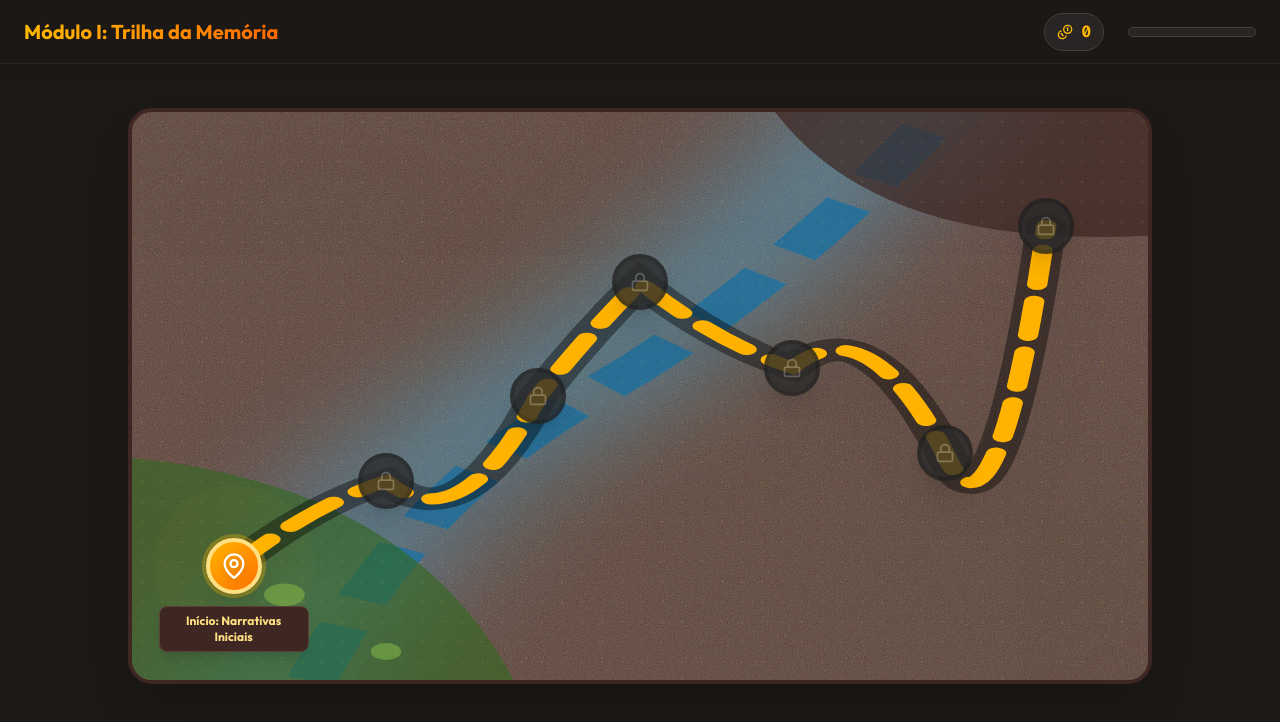
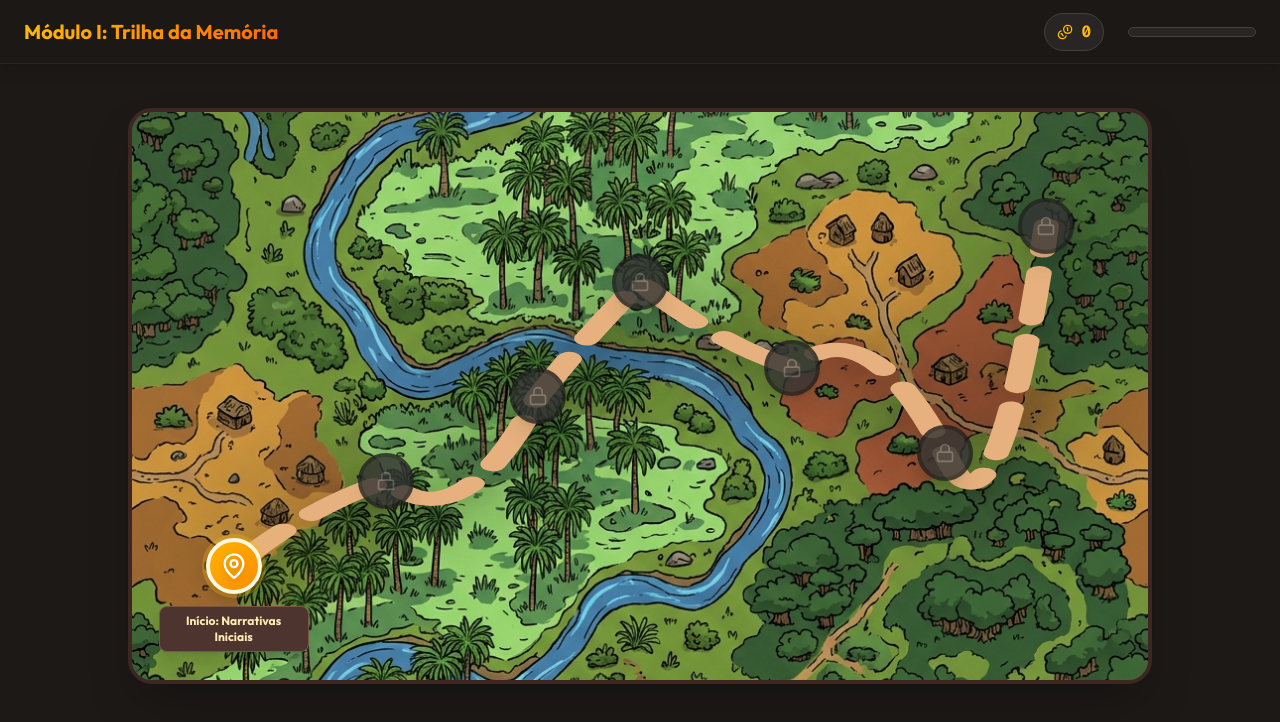
Before and after one commit to weslley-nunes/projeto_resistencia, a Next.js app: page /modulo1 in a window 1280 px wide. Shown: the top 722 px of the page. Built offline with nearby package versions, Linux system fonts and the light colour scheme; no server answers.

Commit message:
feat: Update map with generated custom background (Cerrado style)

```diff
--- a/components/GameMap.tsx
+++ b/components/GameMap.tsx
@@ -40,66 +40,16 @@ export default function GameMap({ nodes, onNodeClick, completedNodes }: GameMapP
         <div className="relative w-full aspect-video bg-[#5D4037] rounded-3xl overflow-hidden shadow-2xl border-4 border-[#3E2723] select-none">
             {/* --- LAYOUT BACKGROUND LAYERS --- */}
 
-            {/* 1. Base Soil Texture (Cerrado Earth) */}
-            <div className="absolute inset-0 bg-[#5D4037] opacity-100">
-                <svg width="100%" height="100%" xmlns="http://www.w3.org/2000/svg">
-                    <filter id="noiseFilter">
-                        <feTurbulence type="fractalNoise" baseFrequency="0.8" numOctaves="3" stitchTiles="stitch" />
-                    </filter>
-                    <rect width="100%" height="100%" filter="url(#noiseFilter)" opacity="0.3" mix-blend-mode="multiply" />
-                </svg>
+            {/* 1. Generated Background Image */}
+            <div className="absolute inset-0">
+                <img
+                    src="/assets/map_background_tocantins.png"
+                    alt="Mapa do Cerrado com Elementos Culturais"
+                    className="w-full h-full object-cover opacity-100"
+                />
+                {/* Overlay to ensure text readability if needed, or to blend with theme */}
+                <div className="absolute inset-0 bg-black mix-blend-overlay opacity-10"></div>
             </div>
-
-            {/* 2. Rivers (Tocantins / Araguaia) */}
-            <svg className="absolute inset-0 w-full h-full pointer-events-none opacity-60" viewBox="0 0 100 100" preserveAspectRatio="none">
-                {/* Main River Flowing Top-Right to Bottom-Leftish */}
-                <path
-                    d="M 80 -10 Q 60 30 40 50 T 10 110"
-                    fill="none"
-                    stroke="#4FC3F7"
-                    strokeWidth="12"
-                    strokeLinecap="round"
-                    className="blur-sm"
-                />
-                <path
-                    d="M 85 -10 Q 65 30 45 50 T 15 110"
-                    fill="none"
-                    stroke="#0288D1"
-                    strokeWidth="5"
-                    strokeDasharray="10 5"
-                />
-            </svg>
-
-            {/* 3. Regions (Indigenous & Quilombola Areas) */}
-            <svg className="absolute inset-0 w-full h-full pointer-events-none" viewBox="0 0 100 100" preserveAspectRatio="none">
-                {/* Indigenous Territory (Forest Green Area) */}
-                <path
-                    d="M -10 60 Q 30 60 40 110 L -10 110 Z"
-                    fill="#33691E"
-                    opacity="0.6"
-                />
-                <circle cx="15" cy="85" r="2" fill="#8BC34A" opacity="0.5" />
-                <circle cx="25" cy="95" r="1.5" fill="#8BC34A" opacity="0.5" />
-
-                {/* Quilombola Territory (Deep Earth / Clay Area) */}
-                <path
-                    d="M 110 20 Q 70 30 60 -10 L 110 -10 Z"
-                    fill="#3E2723"
-                    opacity="0.7"
-                />
-
-                {/* Forest Patches (Matas) */}
-                <circle cx="85" cy="80" r="15" fill="#1B5E20" opacity="0.4" className="blur-xl" />
-                <circle cx="20" cy="20" r="12" fill="#1B5E20" opacity="0.4" className="blur-xl" />
-            </svg>
-
-            {/* 4. Cultural Patterns Overlay */}
-            <div className="absolute inset-0 opacity-10 pointer-events-none"
-                style={{
-                    backgroundImage: 'radial-gradient(circle at 50% 50%, #FFD54F 1px, transparent 1px)',
-                    backgroundSize: '20px 20px'
-                }}
-            />
 
             {/* --- GAME ELEMENTS --- */}
 
@@ -109,19 +59,20 @@ export default function GameMap({ nodes, onNodeClick, completedNodes }: GameMapP
                 <path
                     d={generatePath()}
                     fill="none"
-                    stroke="rgba(0,0,0,0.4)"
-                    strokeWidth="4"
+                    stroke="rgba(0,0,0,0.5)"
+                    strokeWidth="5"
                     strokeLinecap="round"
-                    className="drop-shadow-md"
+                    className="blur-sm"
                 />
-                {/* Main Path (Golden Trail) */}
+                {/* Main Path (Golden/Dirt Trail) */}
                 <path
                     d={generatePath()}
                     fill="none"
-                    stroke="#FFB300"
-                    strokeWidth="2"
+                    stroke="#E6B17E"
+                    strokeWidth="2.5"
                     strokeLinecap="round"
-                    strokeDasharray="6 3"
+                    strokeDasharray="8 4"
+                    className="drop-shadow-sm"
                 />
             </svg>
 
@@ -155,10 +106,10 @@ export default function GameMap({ nodes, onNodeClick, completedNodes }: GameMapP
                         <div className={`
                             relative flex items-center justify-center w-14 h-14 rounded-full border-4 shadow-xl transition-all duration-300
                             ${isCompleted
-                                ? 'bg-[#2E7D32] border-[#A5D6A7] ring-2 ring-[#2E7D32]/30' // Forest Green
+                                ? 'bg-[#2E7D32] border-[#C8E6C9] ring-2 ring-[#2E7D32]/30' // Forest Green
                                 : isCurrent
-                                    ? 'bg-gradient-to-br from-[#FFB300] to-[#FF6F00] border-[#FFE082] ring-4 ring-[#FFB300]/30' // Golden/Amber
-                                    : 'bg-[#4E342E] border-[#3E2723] grayscale brightness-75' // Dark Earth
+                                    ? 'bg-gradient-to-br from-[#FFB300] to-[#FB8C00] border-[#FFF8E1] ring-4 ring-[#FFB300]/30' // Golden
+                                    : 'bg-[#5D4037] border-[#3E2723] grayscale brightness-75' // Earth
                             }
                         `}
                             title={node.title}
@@ -175,7 +126,7 @@ export default function GameMap({ nodes, onNodeClick, completedNodes }: GameMapP
                         {/* Node Title Badge */}
                         <div className={`
                             absolute top-full mt-3 left-1/2 transform -translate-x-1/2
-                            bg-[#3E2723] text-[#FFE082] text-xs font-bold py-1.5 px-3 rounded-lg border border-[#5D4037]
+                            bg-[#4E342E] text-[#FFECB3] text-xs font-bold py-1.5 px-3 rounded-lg border border-[#795548]
                             shadow-lg w-max max-w-[150px] text-center pointer-events-none transition-all duration-300
                             ${(isCurrent) ? 'opacity-100 translate-y-0' : 'opacity-0 -translate-y-2 group-hover:opacity-100 group-hover:translate-y-0'}
                         `}>
```
Also changed, not shown: public/assets/map_background_tocantins.png (added).
